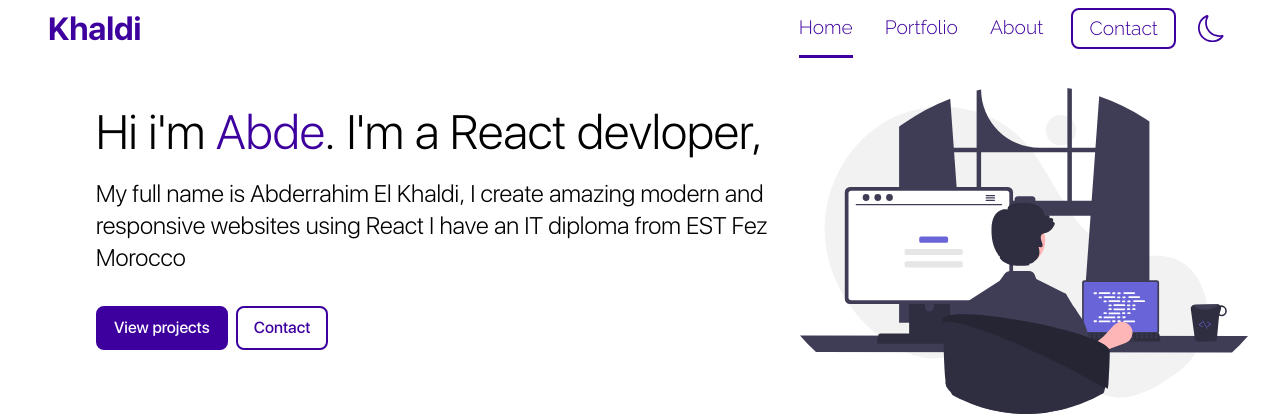
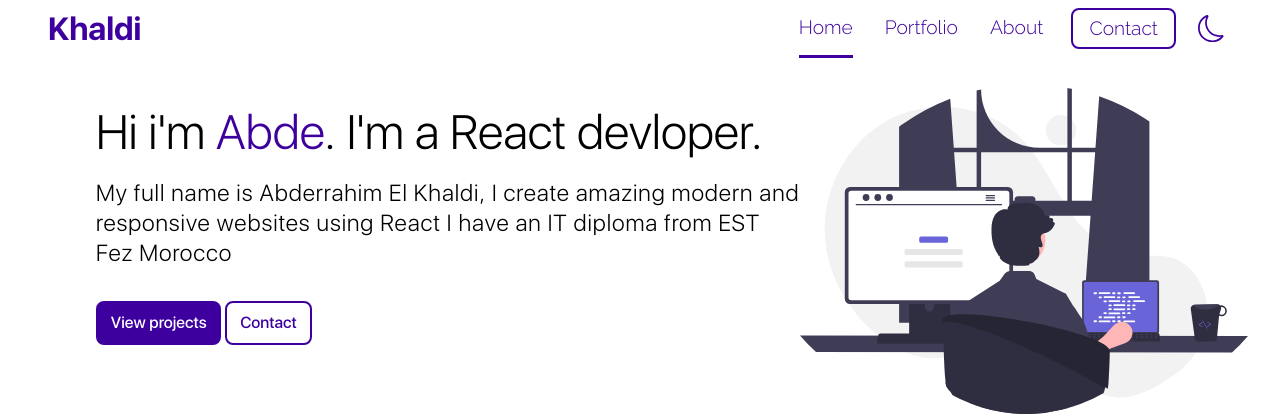
Before and after one commit to devkhaldi/portfolio, a React (Create React App) app: page / in a window 1280 px wide. Shown: the top 416 px of the page. Built offline with nearby package versions, Linux system fonts and the light colour scheme.

Commit message:
fix buttons and home hero text

```diff
--- a/src/home/Hero.css
+++ b/src/home/Hero.css
@@ -26,15 +26,16 @@
 }
 .hero .hero-text p {
   color: var(--text-1);
-  font-size: 1.5rem;
+  font-size: 1.45rem;
   font-weight: 300;
-  line-height: 2rem;
+  line-height: 1.9rem;
+  letter-spacing: 0.9px;
 }
 .hero .hero-buttons {
   margin-top: 2rem;
 }
 .hero .hero-buttons .btn {
-  padding: 0.5rem 1rem;
+  padding: 0.5rem 0.8rem;
   border: 2px solid var(--primary-color);
 }
 .hero .hero-buttons .btn:nth-child(1) {
@@ -42,7 +43,7 @@
   color: white;
 }
 .hero .hero-buttons .btn:nth-child(2) {
-  margin-left: 0.5rem;
+  margin-left: 0.25rem;
   color: var(--primary-color);
 }
 
--- a/src/home/Hero.js
+++ b/src/home/Hero.js
@@ -10,7 +10,7 @@ const Hero = () => {
       <div className='hero-text'>
         <div className='text-content'>
           <h1>
-            Hi i'm <span>Abde</span>. I'm a React devloper,
+            Hi i'm <span>Abde</span>. I'm a React devloper.
           </h1>
           <p>
             My full name is Abderrahim El Khaldi, I create amazing modern and
--- a/src/portfolio/Hero.js
+++ b/src/portfolio/Hero.js
@@ -9,7 +9,7 @@ const Hero = () => {
       <div className='hero-text'>
         <div className='text-content'>
           <h1>
-            Hi i'm <span>Abde</span>. I'm a React devloper,
+            Hi i'm <span>Abde</span>. I'm a React devloper.
           </h1>
           <p>
             My full name is Abderrahim El Khaldi, I create amazing modern and
```
